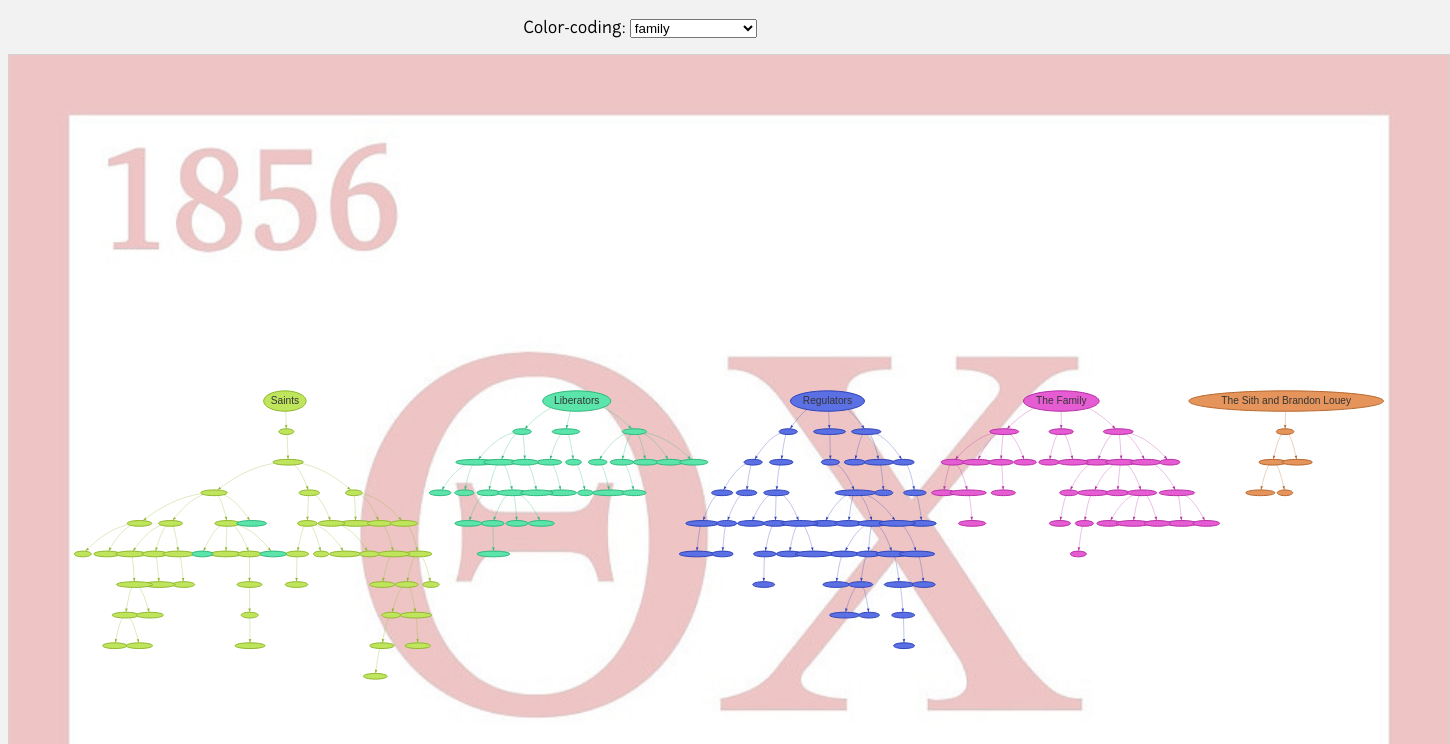
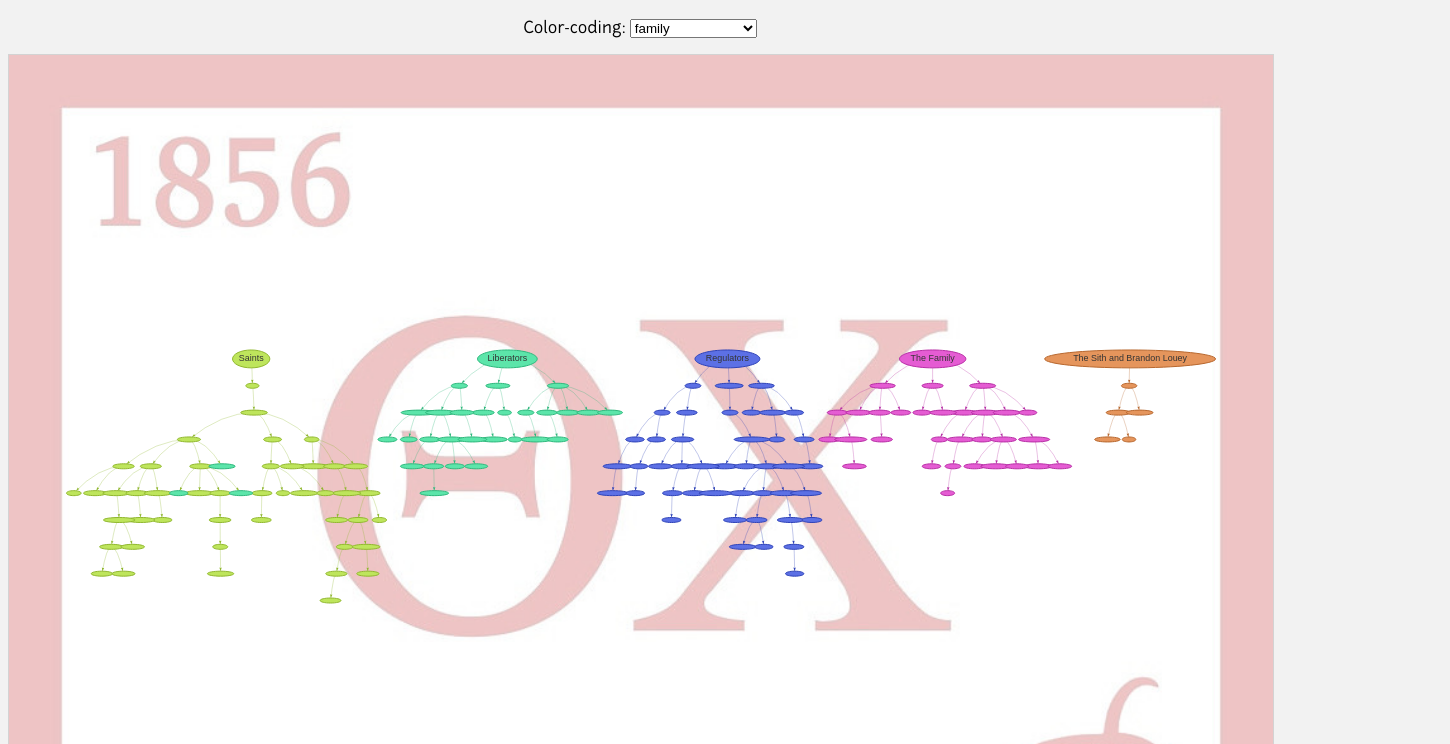
Before and after one commit to nfischer/framily-tree, a website: page index.html in a window 1280 px wide. Shown: the part 56-800 px from the top of the page, 1450 px wide, since content can reach past the window. Drawn offline with nearby package versions, Linux system fonts and the light colour scheme.

Commit message:
Fix background zoom

```diff
--- a/index.html
+++ b/index.html
@@ -16,7 +16,7 @@
     #mynetwork {
       background-image: url("resources/thetachiflagmodified.jpg");
       background-size: 100%;
-      width: 90em;
+      width: 100%;
       height: 60em;
       border: 1px solid lightgrey;
     }
@@ -24,9 +24,22 @@
 
   <script type="text/javascript" src="lib/vis.min.js"></script>
   <script type="text/javascript" src="lib/tinycolor.js"></script>
+<script src="https://ajax.googleapis.com/ajax/libs/jquery/1.7.2/jquery.min.js"></script>
   <script type="text/javascript" src="relations.js"></script>
   <script type="text/javascript" src="main.js"></script>
   <link href="lib/vis.min.css" rel="stylesheet" type="text/css" />
+
+  <script type="text/javascript">
+    // Size the network appropriately
+    function onZoom() {
+      var ratio = 2/3; // the aspect ratio of the background image
+      var cw = $('#mynetwork').width();
+      $('#mynetwork').css({'height': (cw*ratio) + 'px'});
+    }
+    // Apply this when the document loads, or window resizes
+    $(document).ready(onZoom);
+    $(window).resize(onZoom);
+  </script>
 </head>
 
 <body onload="draw();">
```
